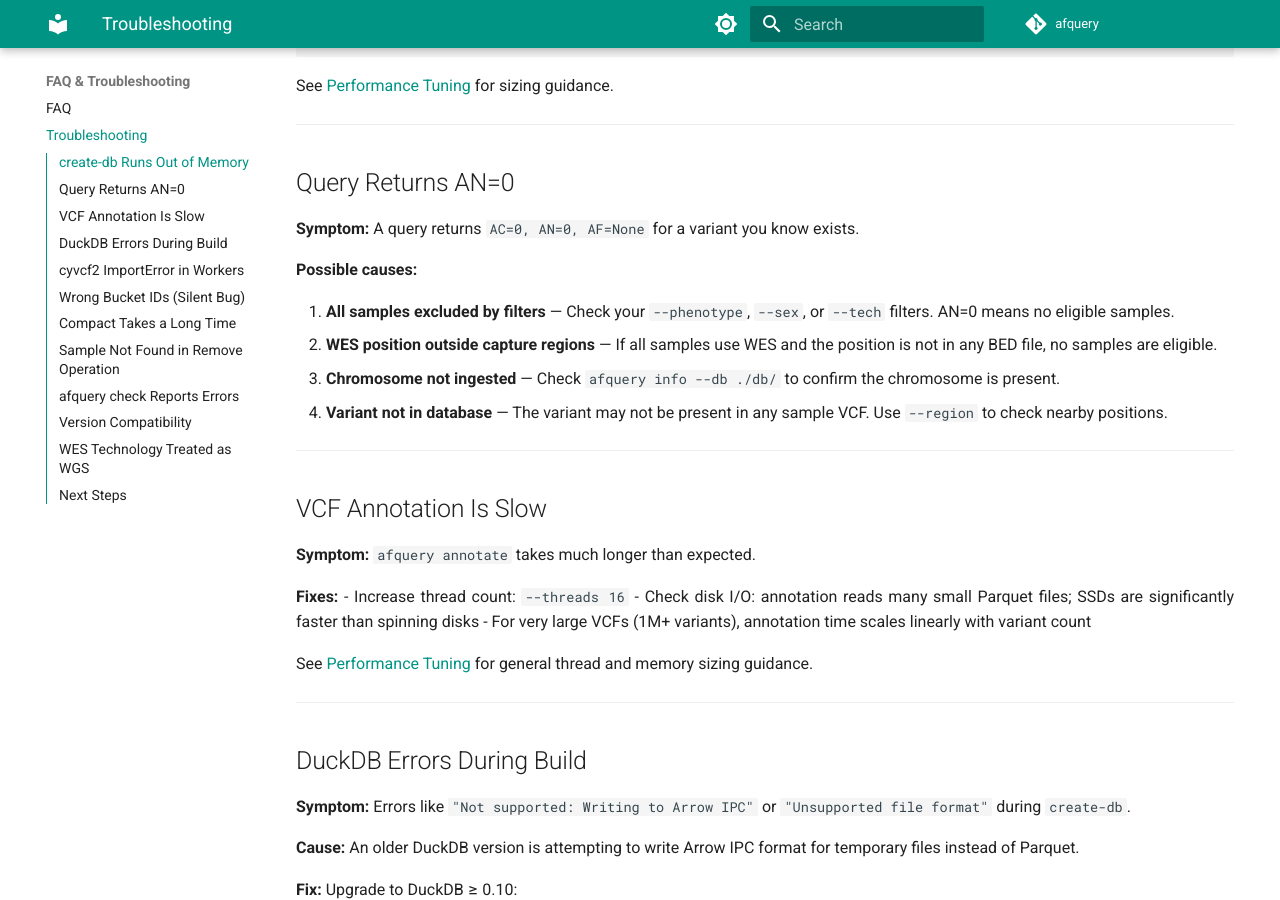
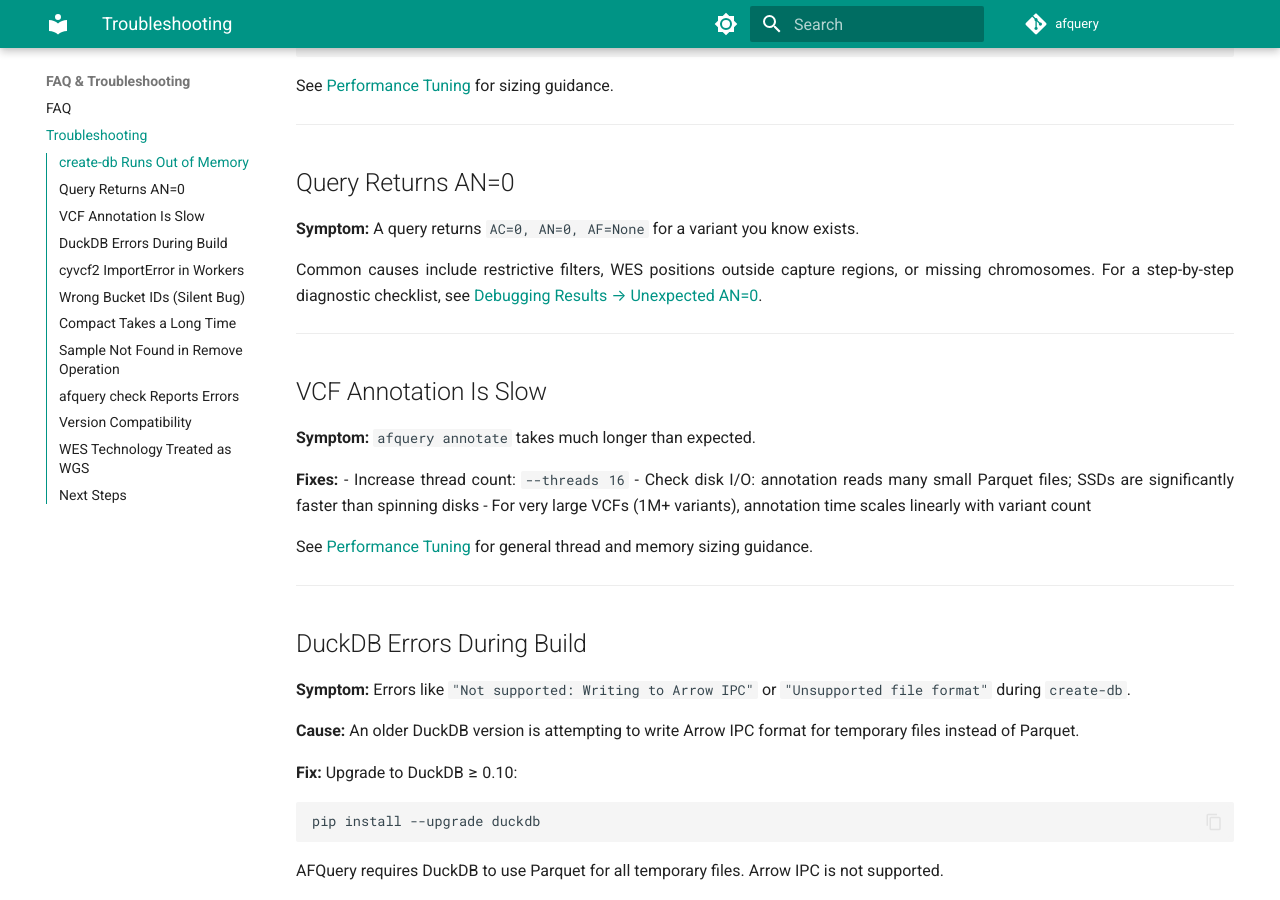
Before and after one commit to dlopez-bioinfo/afquery, an MkDocs documentation site: the page built from docs/troubleshooting.md, in a window 1280 px wide and 900 px high, scrolled down 473 px. Built offline with MkDocs 1.6.1 and Material for MkDocs 9.7.7, drawn with Linux system fonts in a browser that asks for light colours; comment, search, counter and statistics services are not loaded.

Commit message:
docs: centralize AN=0 diagnostics in debugging-results page

```diff
--- a/docs/troubleshooting.md
+++ b/docs/troubleshooting.md
@@ -26,12 +26,7 @@
 
 **Symptom:** A query returns `AC=0, AN=0, AF=None` for a variant you know exists.
 
-**Possible causes:**
-
-1. **All samples excluded by filters** — Check your `--phenotype`, `--sex`, or `--tech` filters. AN=0 means no eligible samples.
-2. **WES position outside capture regions** — If all samples use WES and the position is not in any BED file, no samples are eligible.
-3. **Chromosome not ingested** — Check `afquery info --db ./db/` to confirm the chromosome is present.
-4. **Variant not in database** — The variant may not be present in any sample VCF. Use `--region` to check nearby positions.
+Common causes include restrictive filters, WES positions outside capture regions, or missing chromosomes. For a step-by-step diagnostic checklist, see [Debugging Results → Unexpected AN=0](advanced/debugging-results.md#1-unexpected-an0).
 
 ---
 
```
Also changed, not shown: docs/faq.md (+2 -12 lines).
